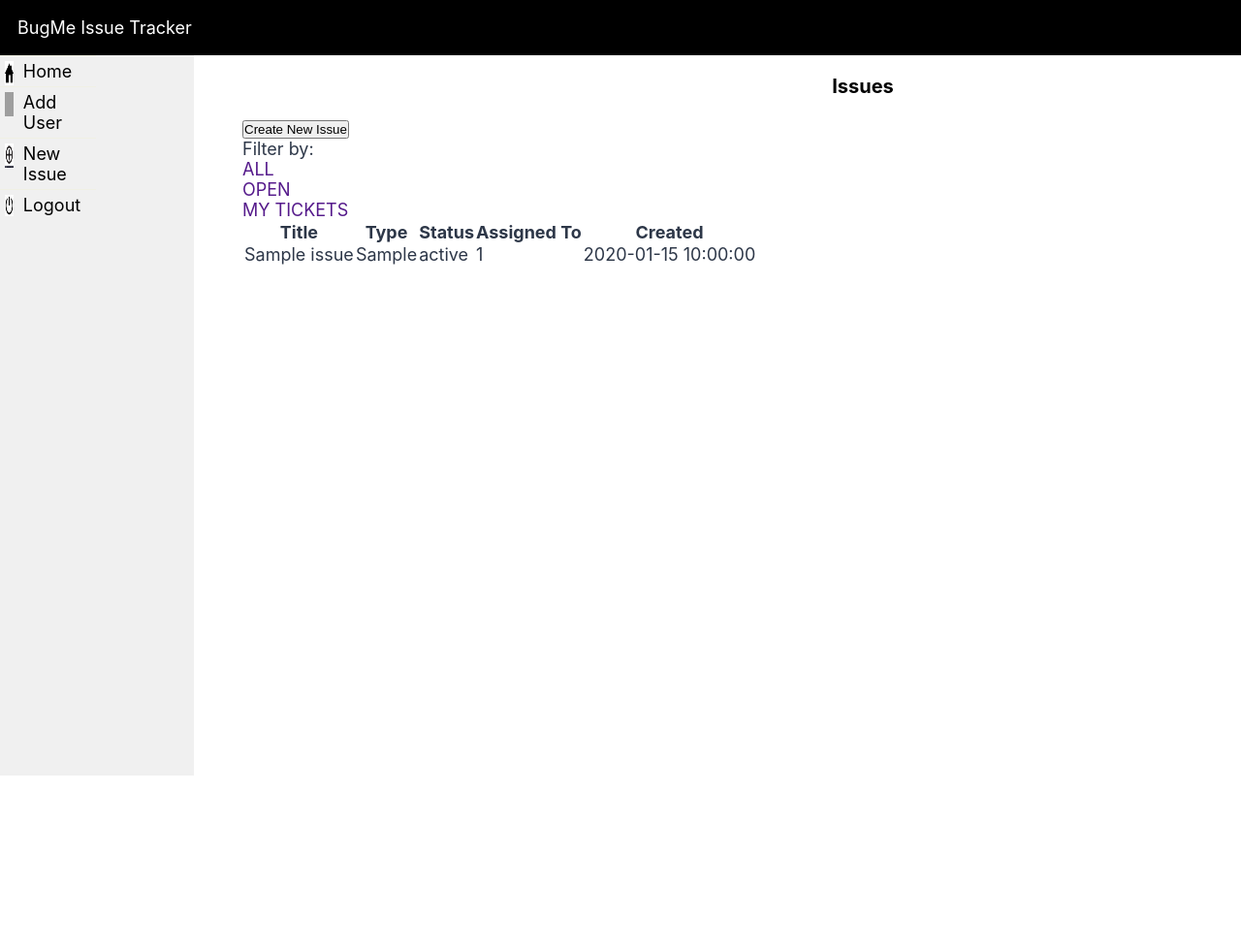
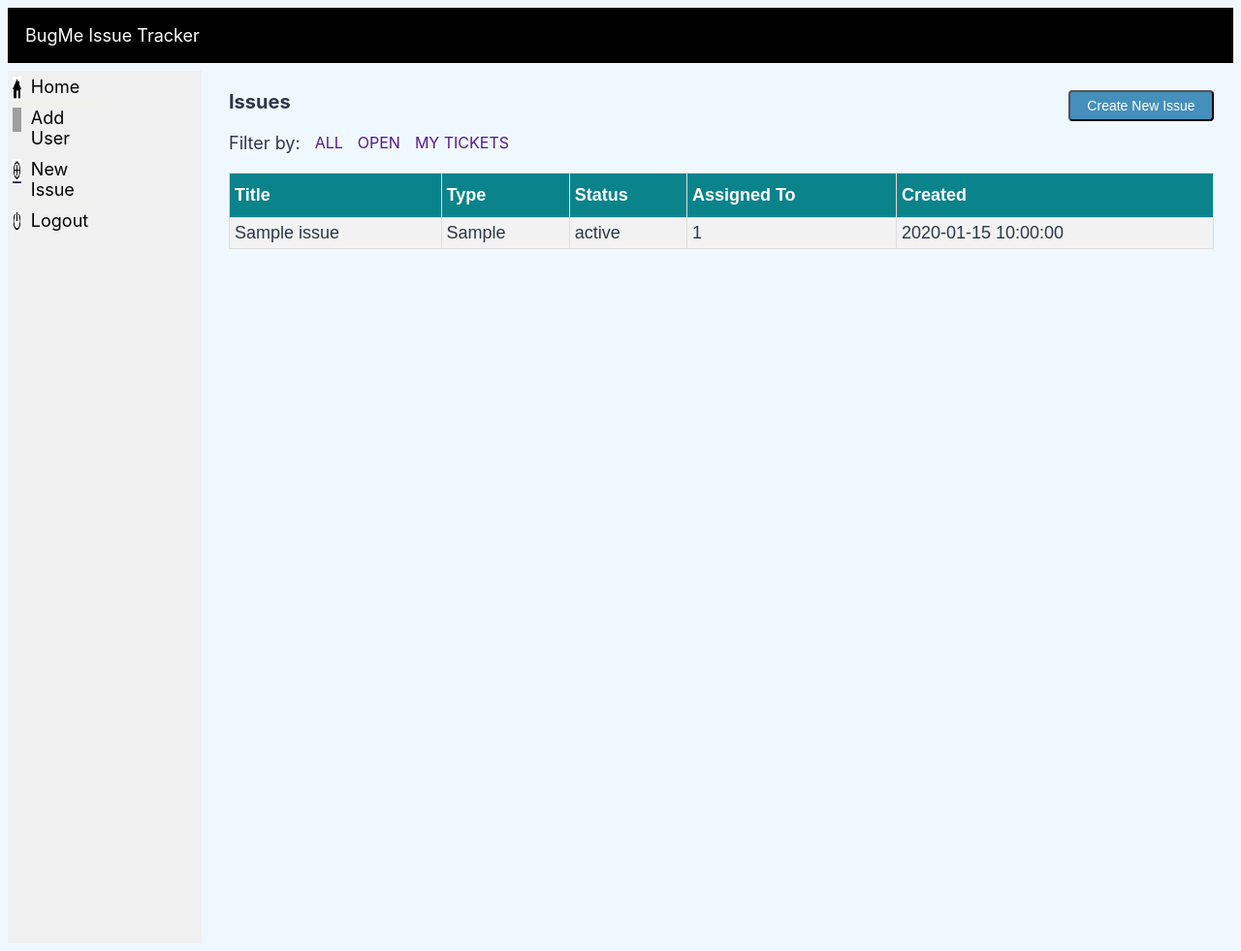
Before and after one commit to KOUGD7/info2180-finalproject, a PHP site: page /info2180-finalproject/dashboard.php in a window 1280 px wide; the page is wider, and only the part inside the window is pictured. Shown: that part at 97% size. Before the commit the page ends 800 px from the top of that part, so only its background shows below. Run offline with PHP 8.4, Linux system fonts and the light colour scheme; a user stored in the database is signed in; tables that the repository leaves empty hold one stand-in row (values such as "Sample post"); grey boxes are pictures that could not be loaded.

Commit message:
FIXED CSS AND UPDATED JS FOR NEW ISSUE ON HOME PAGE

```diff
--- a/Home.php
+++ b/Home.php
@@ -25,20 +25,22 @@ $results = $stmt->fetchAll(PDO::FETCH_ASSOC);
 ?>
 
 <div class="mainheader">
-        <h1>Issues</h1>
-        <button class="create">Create New Issue</button>
-    </div>
-
-    <div class="navBar">
+    <div>
+        <h1 class ="formheader">Issues</h1>
+        <div class="filterbar">
             <label>Filter by:</label>
-        <ul>
             <li><a href="">ALL</a></li>
             <li><a href="">OPEN</a></li>
             <li><a href="">MY TICKETS</a></li>
-        </ul>
         </div>
+    </div>
+    <div>
+        <button class="btn-primary" id="newissue2" name= "newissue2">Create New Issue</button>
+    </div>
+</div>
+
 <div class="issues">
-        <table class="issueLog">
+    <table class="issueLog" id = "issuetab">
         <tr>
             <th>Title</th>
             <th>Type</th>
--- a/dashboard.php
+++ b/dashboard.php
@@ -10,9 +10,9 @@
 
 </head>
 <body>
+    <div class="container">
         <header>
             <p> BugMe Issue Tracker</p>
-
         </header>
 
         <div class="sidebar">
@@ -25,14 +25,10 @@
         </div>
 
         <main>
-         <div>
             <div id="result" class="user-form">
-
                 <?php include 'Home.php'?>
-
-            </div>
             </div>
         </main>
-
+    </div>
 </body>
 </html>
--- a/scripts/bug.js
+++ b/scripts/bug.js
@@ -78,53 +78,12 @@ $( document ).ready(function() {
         }
     }
 
-    /*
-    //LOGOUT AJAX
-    logout.on('click', function() {
-        var url = "http://localhost/info2180-finalproject/login.php";
-        httpRequest.onreadystatechange = LogoutClick;
-        httpRequest.open('GET', url);
+
+    $(document).on('click', '[name="newissue2"]', function(){
+        httpRequest.onreadystatechange = IssueClick;
+        httpRequest.open('GET', url + "NewIssue");
         httpRequest.send();
-    });
+     });
 
 
-    function LogoutClick() {
-        if (httpRequest.readyState === XMLHttpRequest.DONE) {
-            if (httpRequest.status === 200) {
-                var response = httpRequest.responseText;
-                result.innerHTML = response;
-            }
-            else {
-                console.log(httpRequest.status)
-                alert('There was a problem with the request.');
-             }
-        }
-    }*/
-
-    /*let btn = $("form .btn");
-
-    //LOGIN AJAX
-     btn.on('click', function() {
-        var username = $('#username').val();
-        var password = $('#password').val();
-        console.log(username + " " + password)
-        var postStr = "username=" + username + "&" + "password=" + password
-        var url = "http://localhost/info2180-finalproject/login.php?"
-        httpRequest.onreadystatechange = LoginClick;
-        httpRequest.open('GET', url+postStr);
-        httpRequest.send();
-    });
-
-    function LoginClick() {
-        if (httpRequest.readyState === XMLHttpRequest.DONE) {
-            if (httpRequest.status === 200) {
-                var response = httpRequest.responseText;
-                display.innerHTML = response;
-            }
-            else {
-                alert('There was a problem with the request.');
-            }
-        }
-    } */
-
 });
--- a/styles/styles1.css
+++ b/styles/styles1.css
@@ -13,6 +13,7 @@ header{
 
 
 }
+
 *{
     margin:0;
     padding:0;
@@ -21,13 +22,13 @@ header{
     text-decoration: none;
 
 }
-body {
+/* body {
     background: none;
     max-height: 85%;
     margin:0;
     padding:0;
 
-}
+} */
 
 
 .sidebar{
@@ -37,9 +38,9 @@ body {
 }
 
  .sidebar{
-    position:fixed;
-    width:200px;
-    height:100%;
+    /* position:fixed;
+    width:20%;
+    height:100%; */
     background-color: #f0f0f0;
     display:flex;
     flex-direction: row;
@@ -66,20 +67,18 @@ body {
     color:black;
 }
 
- .user-form{
+.user-form{
     height: 100%;
-    width:100%;
-    margin-left: 250px;
+    width: 100%;
+
 }
 
-
- .user-form h1{
+/*  .user-form h1{
     padding: 20px;
     background: #fff;
     color:black;
+} */
 
-
-}
  .btn-primary{
     background-color: rgb(68, 143, 187);
     padding: 6px 16px;
@@ -89,57 +88,120 @@ body {
     text-align: center;
     width:150px;
 }
- #ti{
+
+/*----------------------MG------------------------*/
+:root{
+    --white: whitesmoke;
+    --green: #3f9458;
+    --lightblue: #0b838b;
+    --defaultFontFamily: -apple-system,BlinkMacSystemFont,Segoe UI,Roboto,Helvetica Neue,Arial,Noto Sans,sans-serif,Apple Color Emoji,Segoe UI Emoji,Segoe UI Symbol,Noto Color Emoji;
+}
+
+body{
+    background-color:aliceblue;
+    font-family: var(--defaultFontFamily);
+}
+
+.container{
+    display: grid;
+    /* grid-template-columns: auto auto;
+    grid-template-rows: repeat(2, minmax(min-content, max-content)); */
+    grid-template-columns: 200px auto;
+    grid-template-rows: minmax(min-content, max-content) minmax(900px, max-content);
+    grid-gap: 8px;
+    padding: 8px;
+  }
+
+header{
+    grid-column: 1 / 3;
+    grid-row: 1;
+}
+
+.sidebar{
+    grid-column: 1;
+    grid-row: 2;
+}
+
+.user-form{
+    grid-column: 2;
+    grid-row: 2;
+    padding: 20px;
+}
+
+
+.filterbar{
+    display: flex;
+    flex-direction: row;
+    justify-content: space-around;
+}
+
+.mainheader{
+    display: flex;
+    flex-direction: row;
+    justify-content: space-between;
+}
+
+.filterbar li{
+    margin-left: 15px;
+    font-size: medium;
+
+}
+.formheader{
+    text-align: left;
+}
+
+.input{
     width: 30em;
     height: 2.2em;
     border-radius: 5px;
     margin-top:4px;
     margin-bottom:8px;
     background-color: #f0f0f0;
-
-}
-#de{
-    width: 30em;
-    height: 5em;
-    border-radius: 5px;
-    padding:30px;
-    margin-top:4px;
-    background-color: #f0f0f0;
-
-}
-#as{
-    width: 30em;
-    height: 2.2em;
-    border-radius: 5px;
-    margin-top:4px;
-    background-color: #f0f0f0;
-}
-#ty{
-    width: 30em;
-    height: 2.2em;
-    border-radius: 5px;
-    background-color: #f0f0f0;
 }
 
-#pr{
-    width: 30em;
-    height: 2.2em;
-    border-radius: 5px;
-    margin-top:4px;
-    background-color: #f0f0f0;
+table {
+    font-family: Arial, Helvetica, sans-serif;
+    border-collapse: collapse;
+    width: 100%;
 }
+
+table td, table th {
+    border: 1px solid #ddd;
+    padding: 5px;
+}
+
+table tr:nth-child(even){
+    background-color: #f2f2f2;
+}
+
+table tr:hover {
+    background-color: #ddd;
+}
+
+#issuetab th {
+    padding-top: 12px;
+    padding-bottom: 12px;
+    text-align: left;
+    background-color: var(--lightblue);
+    color: white;
+    border-collapse: collapse;
+}
+
+.issues{
+    padding-top: 20px;
+}
+
+/*----------------------------------------------*/
+
 form{
     display:flex;
     flex-direction: column;
 }
+
 img{
     float:left;
     width:10%;
     margin-right:10px;
-}
-
-#hometest{
-    font-size: 500px;
 }
 
 
```
Also changed, not shown: AddUser.php (+6 -6 lines), NewIssue.php (+6 -6 lines). Lines whose indentation alone changed are shown as unchanged.
